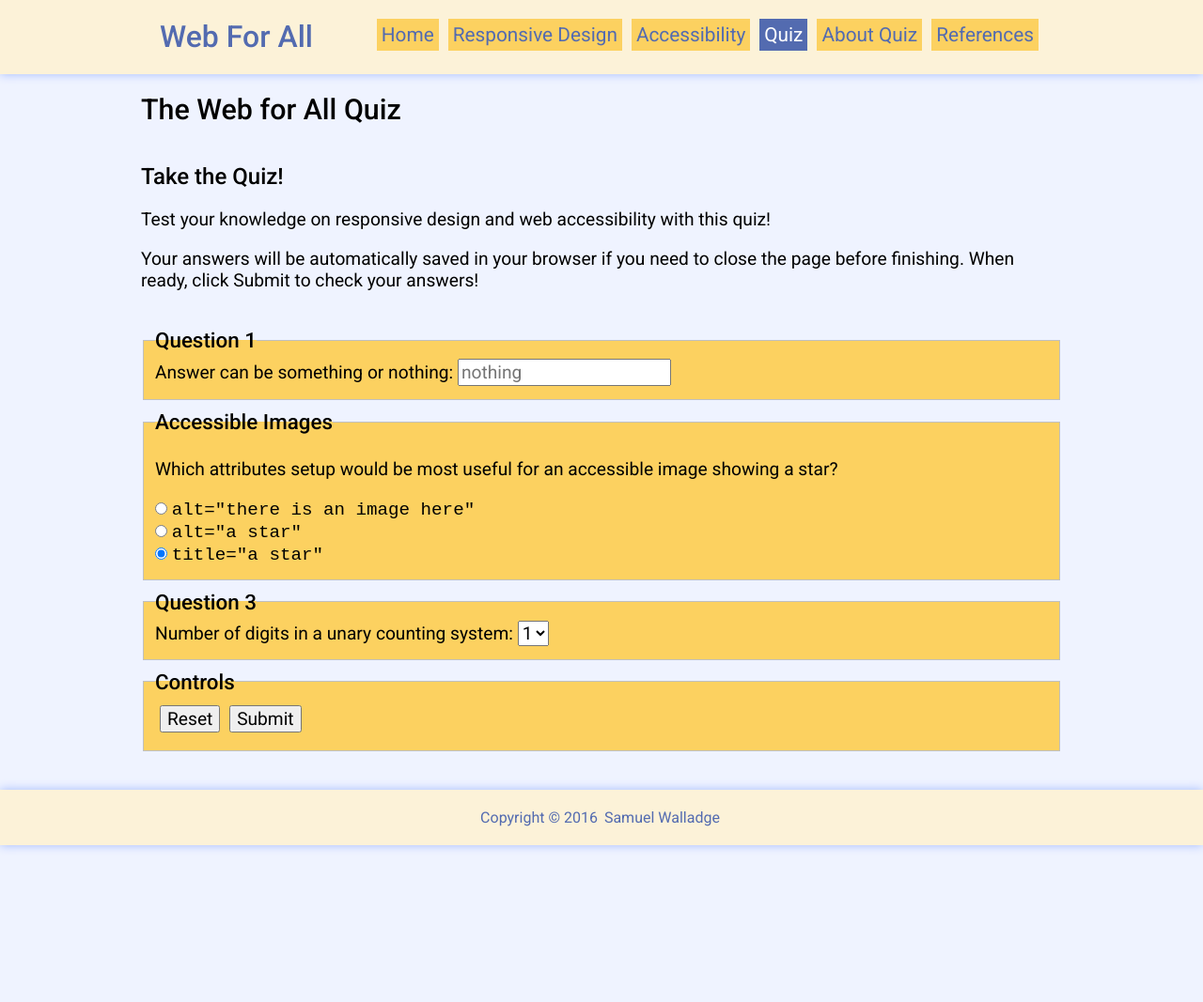
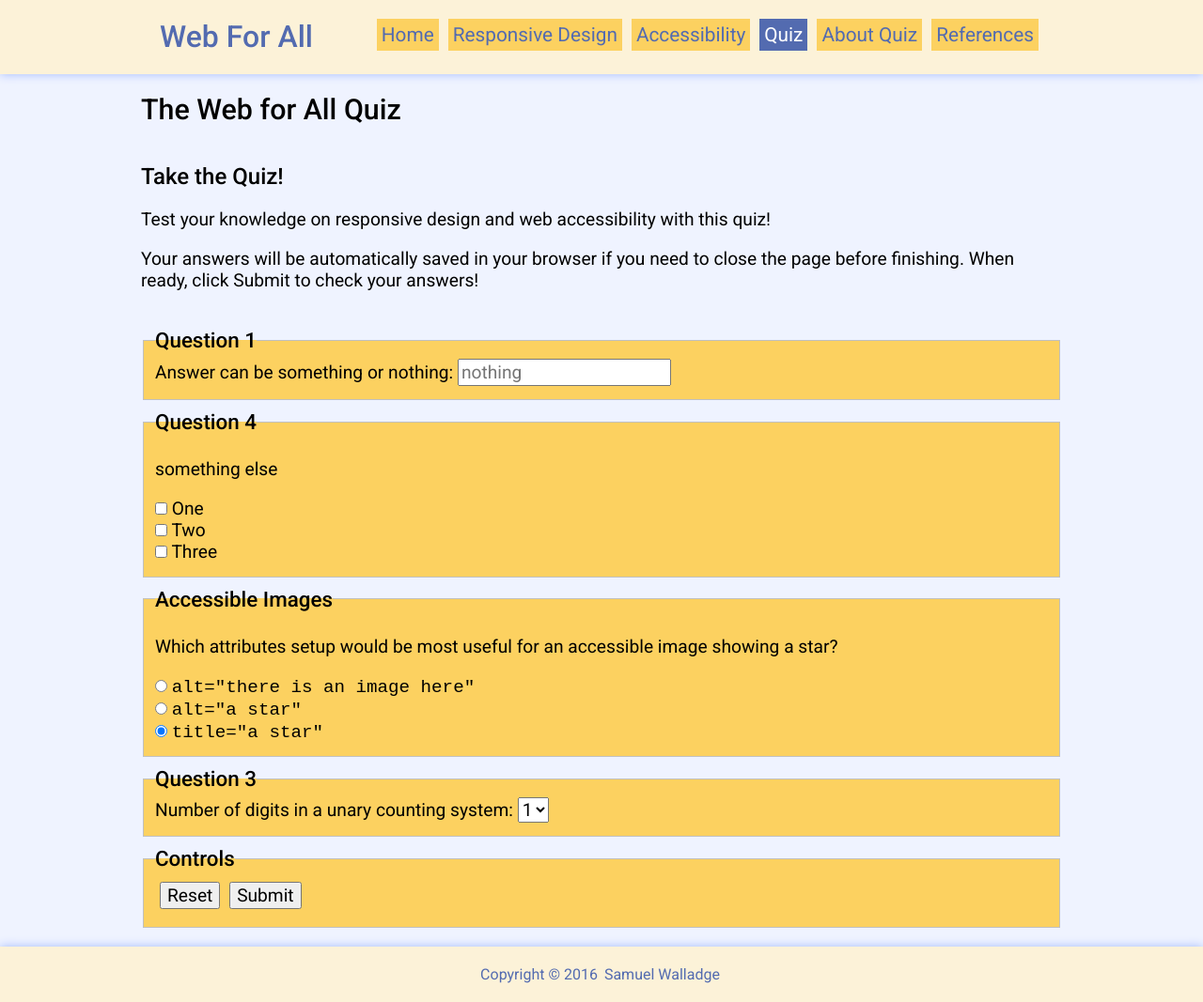
Before and after one commit to swalladge/hit226-a1, a Jekyll site: the page built from thequiz.html, in a window 1280 px wide. Shown: the whole page at 94% size. Built offline with Jekyll 4.4.1, drawn with Linux system fonts in a browser that asks for light colours.

Commit message:
some small additions and comments

```diff
--- a/thequiz.html
+++ b/thequiz.html
@@ -38,6 +38,22 @@ z: 5
         </fieldset>
 
         <fieldset>
+          <legend>Question 4</legend>
+          <p>something else</p>
+
+          <input id="quiz-q4-1" class="question" type="checkbox" name="check[]" data-answer="true" value="1" />
+          <label for="quiz-q4-1">One</label>
+          <br>
+          <input id="quiz-q4-2" class="question" type="checkbox" name="check[]" data-answer="1" value="2" />
+          <label for="quiz-q4-2">Two</label>
+          <br>
+          <input id="quiz-q4-3" class="question" type="checkbox" name="check[]" data-answer="false" value="3" />
+          <label for="quiz-q4-3">Three</label>
+
+          <div class="quiz-explanation">Once again, obvious answer.</div>
+        </fieldset>
+
+        <fieldset>
           <legend>Accessible Images</legend>
 
           <p>Which attributes setup would be most useful for an accessible image showing a star?</p>
```
Also changed, not shown: quiz.html (+13 -6 lines).
